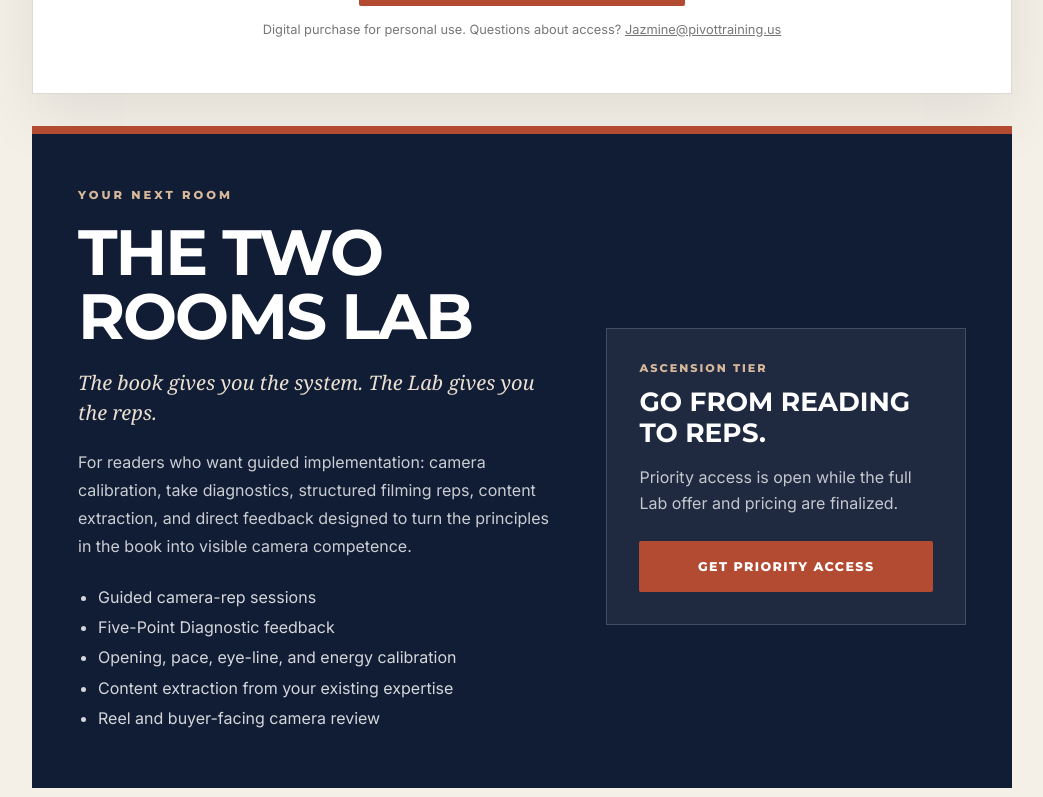
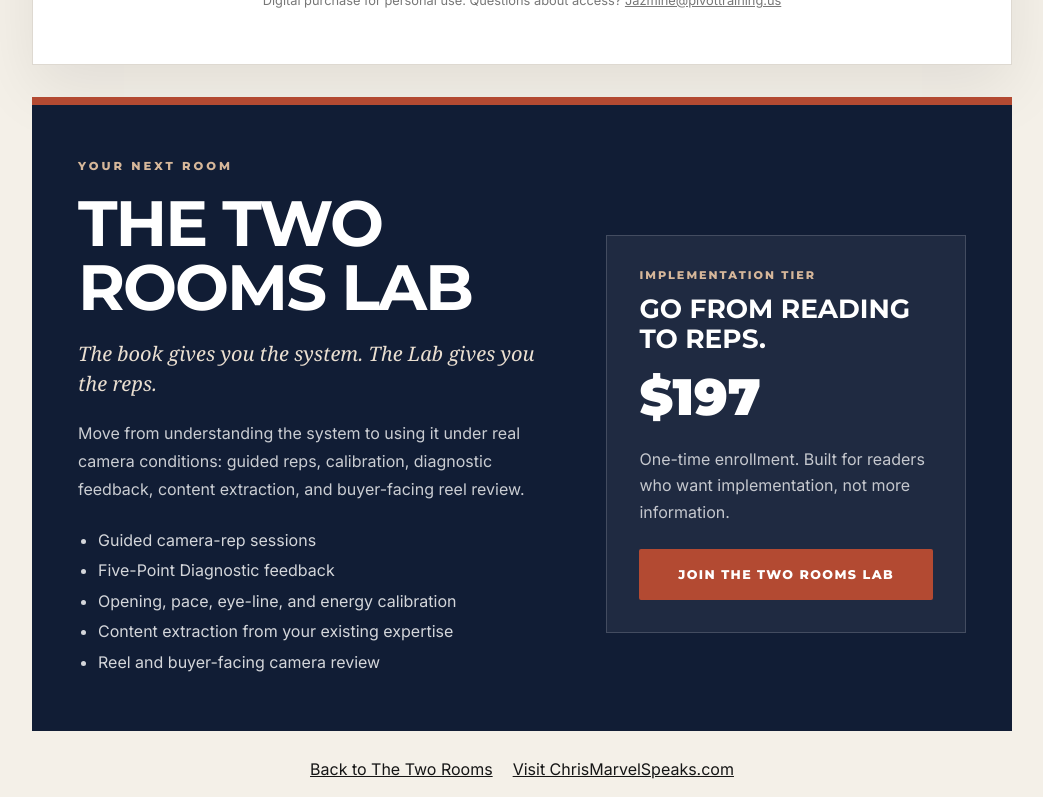
Before and after one commit to PivotTraining/ChrisMarvel, a Next.js app: page /two-rooms/thank-you in a window 1280 px wide. Shown: the part 660-1457 px from the top of the page, without its empty margins (118-1161 px from the left). Built offline with nearby package versions, Linux system fonts and the light colour scheme.

Commit message:
Connect Two Rooms Lab upsell to live Stripe checkout

```diff
--- a/app/two-rooms/thank-you/page.tsx
+++ b/app/two-rooms/thank-you/page.tsx
@@ -1,5 +1,7 @@
 import '../../globals.css'
 import '../two-rooms.css'
+
+const labCheckout = 'https://buy.stripe.com/7sY7sL9W57jycPJarra3u0E'
 
 export default function TwoRoomsThankYouPage() {
   return (
@@ -9,7 +11,7 @@
           <div className="tr-eyebrow">Purchase complete</div>
           <h1 style={{fontFamily:'var(--font-heading)',fontSize:'clamp(3rem,8vw,5.8rem)',lineHeight:.9,textTransform:'uppercase',letterSpacing:'-3px',margin:'0 0 26px'}}>You&apos;re in<br />the second room.</h1>
           <p style={{fontFamily:"Georgia,'Times New Roman',serif",fontStyle:'italic',fontSize:'1.35rem',lineHeight:1.5,color:'#3f4e52',marginBottom:20}}>Your copy of <strong>The Two Rooms: Volume One — On Camera</strong> is ready.</p>
-          <p style={{fontSize:'1.02rem',lineHeight:1.75,color:'#444',maxWidth:650,margin:'0 auto 30px'}}>Your payment was processed securely through Stripe. Use the button below to access your digital field manual. Save the PDF to your device so you can return to it before filming sessions.</p>
+          <p style={{fontSize:'1.02rem',lineHeight:1.75,color:'#444',maxWidth:650,margin:'0 auto 30px'}}>Your payment was processed securely through Stripe. Use the button below to access your digital field manual once fulfillment storage is connected.</p>
           <a className="tr-btn tr-btn-rust" href="/two-rooms/download">Download The Two Rooms PDF</a>
           <p style={{fontSize:'.8rem',color:'#777',marginTop:16}}>Digital purchase for personal use. Questions about access? <a href="mailto:Jazmine@pivottraining.us" style={{textDecoration:'underline'}}>Jazmine@pivottraining.us</a></p>
         </section>
@@ -20,7 +22,7 @@
             <div>
               <h2 style={{fontFamily:'var(--font-heading)',fontSize:'clamp(2.4rem,5vw,4.4rem)',lineHeight:1,textTransform:'uppercase',letterSpacing:'-2px',margin:'0 0 20px'}}>The Two Rooms Lab</h2>
               <p style={{fontFamily:"Georgia,'Times New Roman',serif",fontStyle:'italic',fontSize:'1.25rem',lineHeight:1.5,color:'#eadfd1',marginBottom:20}}>The book gives you the system. The Lab gives you the reps.</p>
-              <p style={{lineHeight:1.75,color:'rgba(255,255,255,.78)',marginBottom:22}}>For readers who want guided implementation: camera calibration, take diagnostics, structured filming reps, content extraction, and direct feedback designed to turn the principles in the book into visible camera competence.</p>
+              <p style={{lineHeight:1.75,color:'rgba(255,255,255,.78)',marginBottom:22}}>Move from understanding the system to using it under real camera conditions: guided reps, calibration, diagnostic feedback, content extraction, and buyer-facing reel review.</p>
               <ul style={{lineHeight:1.9,color:'rgba(255,255,255,.82)',paddingLeft:20,margin:0}}>
                 <li>Guided camera-rep sessions</li>
                 <li>Five-Point Diagnostic feedback</li>
@@ -30,10 +32,11 @@
               </ul>
             </div>
             <div style={{background:'rgba(255,255,255,.06)',border:'1px solid rgba(255,255,255,.16)',padding:'32px'}}>
-              <div style={{fontFamily:'var(--font-heading)',fontSize:'.7rem',fontWeight:800,letterSpacing:'2px',textTransform:'uppercase',color:'#d6b79a',marginBottom:12}}>Ascension tier</div>
-              <h3 style={{fontFamily:'var(--font-heading)',fontSize:'1.65rem',lineHeight:1.15,textTransform:'uppercase',margin:'0 0 16px'}}>Go from reading to reps.</h3>
-              <p style={{lineHeight:1.65,color:'rgba(255,255,255,.74)',marginBottom:24}}>Priority access is open while the full Lab offer and pricing are finalized.</p>
-              <a className="tr-btn tr-btn-rust" style={{display:'block',textAlign:'center'}} href="mailto:Jazmine@pivottraining.us?subject=The%20Two%20Rooms%20Lab%20Priority%20Access">Get Priority Access</a>
+              <div style={{fontFamily:'var(--font-heading)',fontSize:'.7rem',fontWeight:800,letterSpacing:'2px',textTransform:'uppercase',color:'#d6b79a',marginBottom:12}}>Implementation tier</div>
+              <h3 style={{fontFamily:'var(--font-heading)',fontSize:'1.65rem',lineHeight:1.15,textTransform:'uppercase',margin:'0 0 10px'}}>Go from reading to reps.</h3>
+              <div style={{fontFamily:'var(--font-heading)',fontSize:'3.2rem',fontWeight:900,margin:'4px 0 18px'}}>$197</div>
+              <p style={{lineHeight:1.65,color:'rgba(255,255,255,.74)',marginBottom:24}}>One-time enrollment. Built for readers who want implementation, not more information.</p>
+              <a className="tr-btn tr-btn-rust" style={{display:'block',textAlign:'center'}} href={labCheckout}>Join The Two Rooms Lab</a>
             </div>
           </div>
         </section>
```
